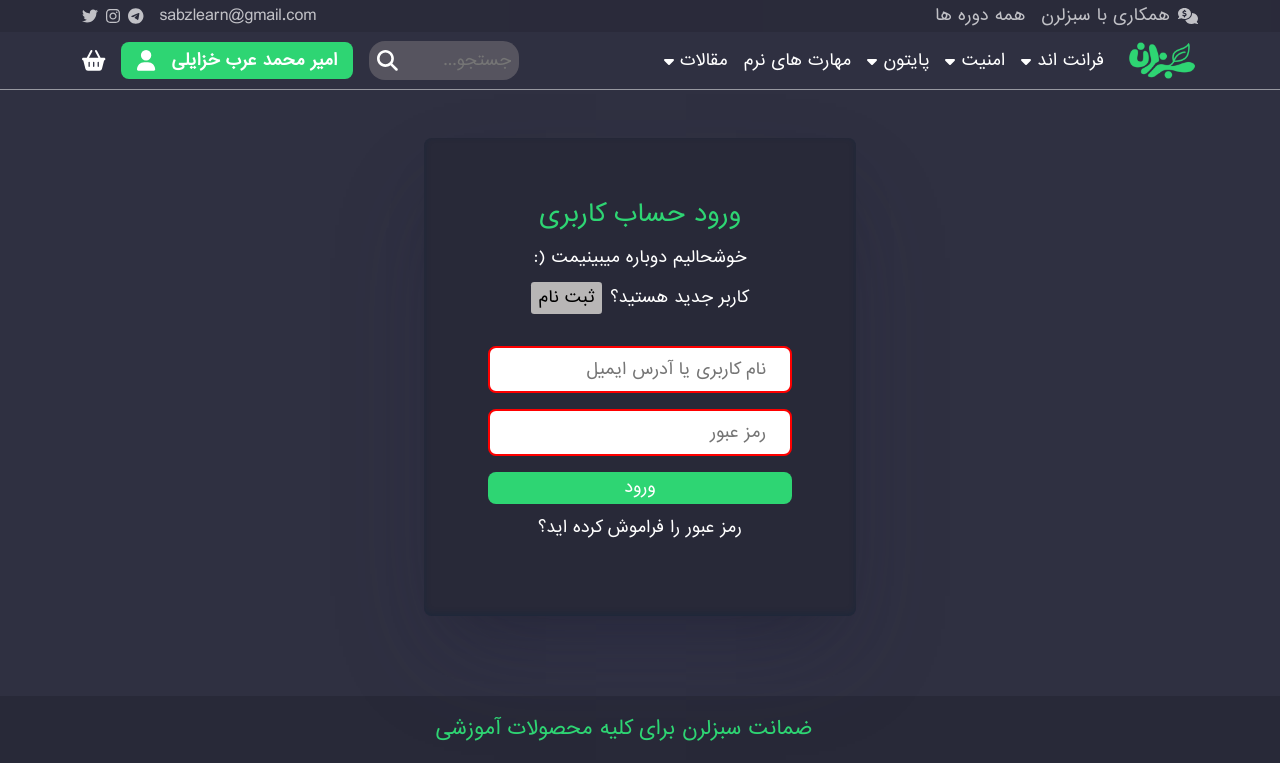
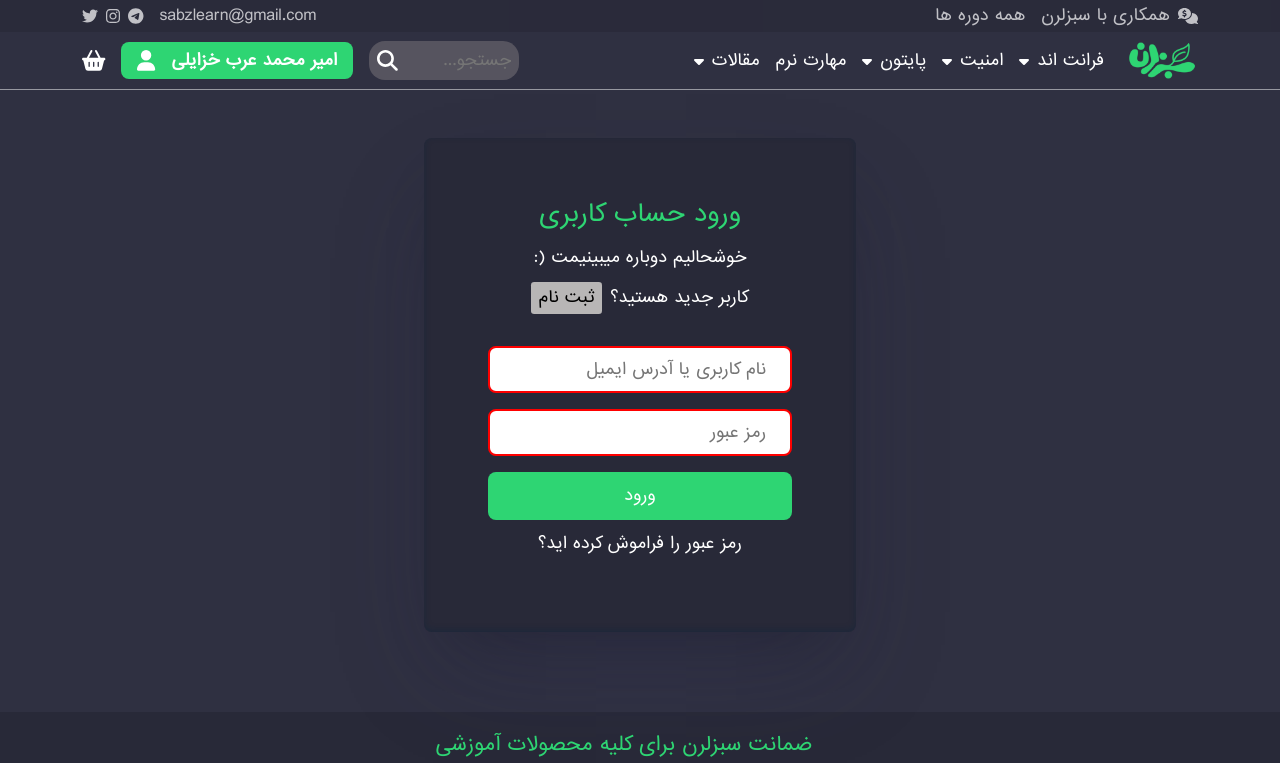
Before and after one commit to amirkhazaeli/Sabzlearn-frontend, a React (Create React App) app: page /login in a window 1280 px wide. Shown: the top 763 px of the page. Built offline with nearby package versions, Linux system fonts and the light colour scheme.

Commit message:
change navbar menu value create data file and get menu value

```diff
--- /dev/null
+++ b/src/Assets/Data/menuList.js
@@ -0,0 +1,98 @@
+const menuList = [
+    {
+        id: 1,
+        menuName: 'فرانت اند',
+        subMenus: [
+            {
+                courseName: 'آموزش HTML',
+                href: '/productInfo/2',
+            },
+            {
+                courseName: 'آموزش Css',
+                href: '/productInfo/2',
+            },
+            {
+                courseName: 'آموزش جاوااسکریپت',
+                href: '/productInfo/2',
+            },
+            {
+                courseName: 'آموزش ری اکت',
+                href: '/productInfo/2',
+            },
+        ]
+    },
+    {
+        id: 2,
+        menuName: 'امنیت',
+        subMenus: [
+            {
+                courseName: 'آموزش HTML',
+                href: '/productInfo/2',
+            },
+            {
+                courseName: 'آموزش Css',
+                href: '/productInfo/2',
+            },
+            {
+                courseName: 'آموزش جاوااسکریپت',
+                href: '/productInfo/2',
+            },
+            {
+                courseName: 'آموزش ری اکت',
+                href: '/productInfo/2',
+            },
+        ]
+    },
+    {
+        id: 3,
+        menuName: 'پایتون',
+        subMenus: [
+            {
+                courseName: 'آموزش HTML',
+                href: '/productInfo/2',
+            },
+            {
+                courseName: 'آموزش Css',
+                href: '/productInfo/2',
+            },
+            {
+                courseName: 'آموزش جاوااسکریپت',
+                href: '/productInfo/2',
+            },
+            {
+                courseName: 'آموزش ری اکت',
+                href: '/productInfo/2',
+            },
+        ]
+    },
+    {
+        id: 4,
+        menuName: 'مهارت نرم',
+        subMenus: []
+    },
+    {
+        id: 5,
+        menuName: 'مقالات',
+        subMenus: [
+            {
+                courseName: 'آموزش HTML',
+                href: '/productInfo/2',
+            },
+            {
+                courseName: 'آموزش Css',
+                href: '/productInfo/2',
+            },
+            {
+                courseName: 'آموزش جاوااسکریپت',
+                href: '/productInfo/2',
+            },
+            {
+                courseName: 'آموزش ری اکت',
+                href: '/productInfo/2',
+            },
+        ]
+    },
+
+]
+
+export default menuList
--- a/src/Components/Navbar/Navbar.css
+++ b/src/Components/Navbar/Navbar.css
@@ -26,7 +26,7 @@
 .navbar-right ul li {
     display: flex;
     align-items: center;
-    column-gap: .4rem;
+    column-gap: .5rem;
     position: relative;
 }
 
@@ -95,6 +95,7 @@
     border-radius: 1rem;
     padding: 1rem;
     transition: all .3s;
+    width: 200px;
 }
 .sub-menu.active{
     opacity: 1;
@@ -107,8 +108,15 @@
     row-gap: 1rem;
 
 }
-.sub-menu ul li:hover{
-   color: var(--green-color);
+.sub-menu ul li{
+    padding: .5rem;
+}
+.sub-menu ul li a{
+    text-decoration: none;
+    color: var(--white-color);
+}
+.sub-menu ul li a:hover{
+   color: var(--green-color) !important;
 }
 /* responsive */
 .navbar-responsive {
--- a/src/Components/Navbar/Navbar.jsx
+++ b/src/Components/Navbar/Navbar.jsx
@@ -5,18 +5,20 @@ import { FontAwesomeIcon } from '@fortawesome/react-fontawesome';
 import { faCaretDown, faBars, faUser, faBasketShopping, faMagnifyingGlass } from '@fortawesome/free-solid-svg-icons'
 import { Container } from 'react-bootstrap';
 import { useState } from 'react';
+import menuList from '../../Assets/Data/menuList'
+import { Link } from 'react-router-dom';
 export default function NavbarComponent() {
-  const [showMenu, setShowMenu] = useState(false)
-  const [showResponsiveSidebar,setShowResponsiveSidebar] = useState(false)
+  const [selectedMenuIndex, setSelectedMenuIndex] = useState(null);
+  const [showResponsiveSidebar, setShowResponsiveSidebar] = useState(false)
 
-  function handleMouseOver() {
-    setShowMenu(true);
+  function handleMouseOver(index) {
+    setSelectedMenuIndex(index);
   }
 
   function handleMouseLeave() {
-    setShowMenu(false);
+    setSelectedMenuIndex(null);
   }
-  function handleShowSidebar(){
+  function handleShowSidebar() {
     setShowResponsiveSidebar(!showResponsiveSidebar)
   }
   return (
@@ -26,39 +28,42 @@ export default function NavbarComponent() {
           <div className='navbar-right'>
             <img src={logo} alt="" />
             <ul>
-              <li onMouseOver={handleMouseOver} onMouseLeave={handleMouseLeave} >
-                فرانت اند
-                <FontAwesomeIcon icon={faCaretDown} />
+              {
+                menuList.map((menu, index) => (
+                  <li key={menu.id} onMouseOver={() => handleMouseOver(index)}
+                    onMouseLeave={handleMouseLeave} >
+                    {menu.menuName}
+                    {
+                      menu.subMenus.length ? (
+                        <>
+                          <FontAwesomeIcon icon={faCaretDown} />
+                          <div className={`sub-menu ${selectedMenuIndex === index ? 'active' : ''}`}>
+                            <ul>
+                              {menu.subMenus.map((subMenu) => (
+                                <li key={subMenu.id}>
+                                  <Link to={subMenu.href}>
+                                    {subMenu.courseName}
+                                  </Link>
 
-                <div className={`sub-menu ${showMenu && 'active'}`}>
-                  <ul>
-                    <li>html</li>
-                    <li>js</li>
-                    <li>front</li>
-                    <li>react</li>
-                  </ul>
-                </div>
+                                </li>
+                              ))}
+                            </ul>
+                          </div>
+                        </>
 
 
-              </li>
-              <li>
-                امنیت
-                <FontAwesomeIcon icon={faCaretDown} />
+                      ) : null
+                    }
 
-              </li>
-              <li>
-                پایتون
-                <FontAwesomeIcon icon={faCaretDown} />
-              </li>
-              <li>
-                مهارت های نرم
-              </li>
-              <li>
-                مقالات
-                <FontAwesomeIcon icon={faCaretDown} />
-              </li>
+
+
+                  </li>
+                ))
+              }
             </ul>
           </div>
+
+
           <div className='navbar-left'>
             <div className='navbar-input'>
               <input type="text" placeholder='جستجو...' />
@@ -77,13 +82,13 @@ export default function NavbarComponent() {
       <Container fluid>
         <div className='navbar-responsive'>
           <div className='navbar-menu-icon'>
-            <FontAwesomeIcon icon={faBars} onClick={handleShowSidebar}/>
+            <FontAwesomeIcon icon={faBars} onClick={handleShowSidebar} />
             <div className={`sidebar ${showResponsiveSidebar && 'active'}`} >
-               <div>
+              <div>
                 <div className='sidebar-close-icon'>
 
                 </div>
-                <input type="" name="" value=""/>
+                <input type="" name="" value="" />
                 <ul>
                   <li>فرانت اند</li>
                   <li>امنیت</li>
@@ -91,7 +96,7 @@ export default function NavbarComponent() {
                   <li>مهارت های نرم</li>
                   <li>مقالات</li>
                 </ul>
-               </div>
+              </div>
             </div>
           </div>
           <div className='navbar-responsive-logo'>
--- a/src/Pages/Login/Login.css
+++ b/src/Pages/Login/Login.css
@@ -48,7 +48,7 @@
 .login-box-form button{
     width: 100%;
     border-radius: .5rem;
-    padding: .5rem;
+    padding: 1rem .5rem;
     background-color: var(--green-color);
     color: white;
     border: none;
--- a/src/Pages/Register/Register.css
+++ b/src/Pages/Register/Register.css
@@ -48,7 +48,7 @@
 .register-box-form button{
     width: 100%;
     border-radius: .5rem;
-    padding: .5rem;
+    padding: 1rem .5rem;
     background-color: var(--green-color);
     color: white;
     border: none;
```
